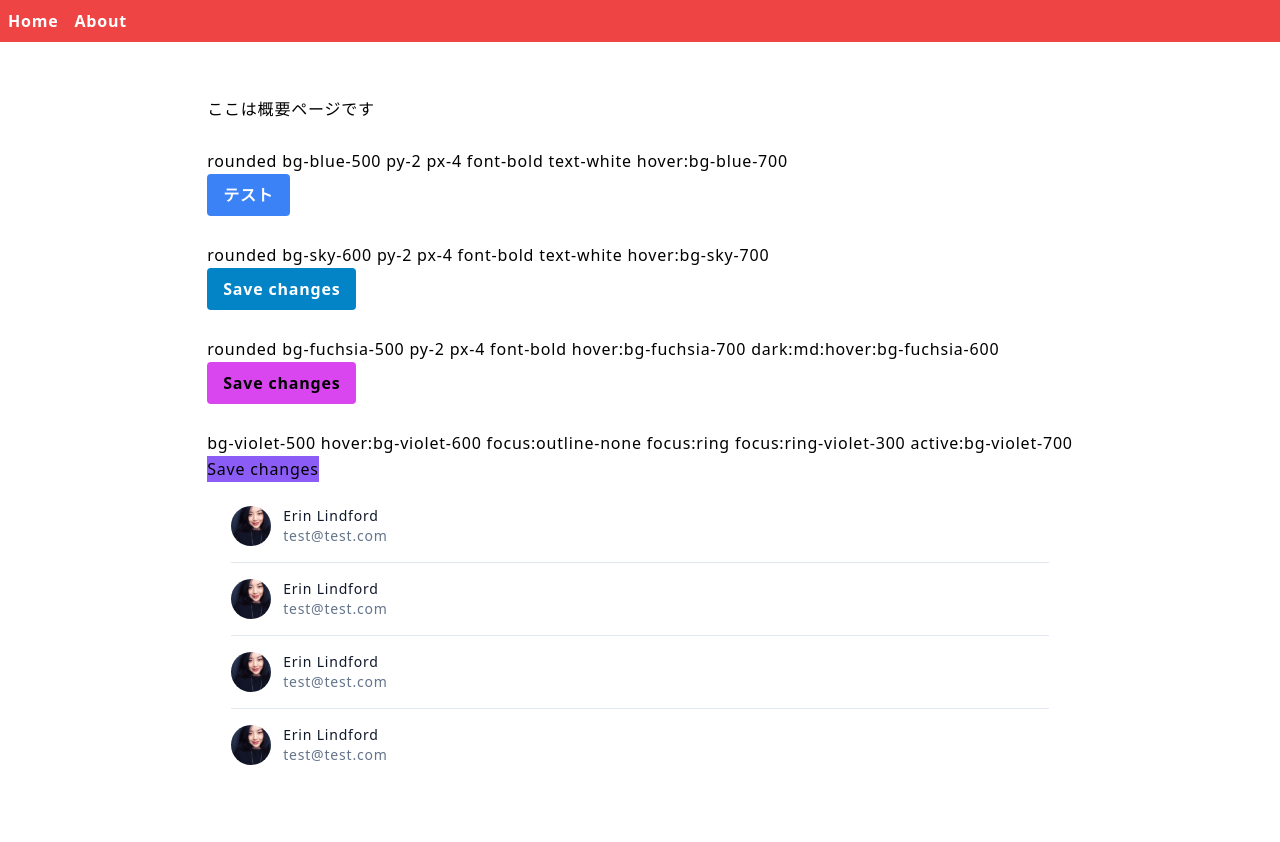
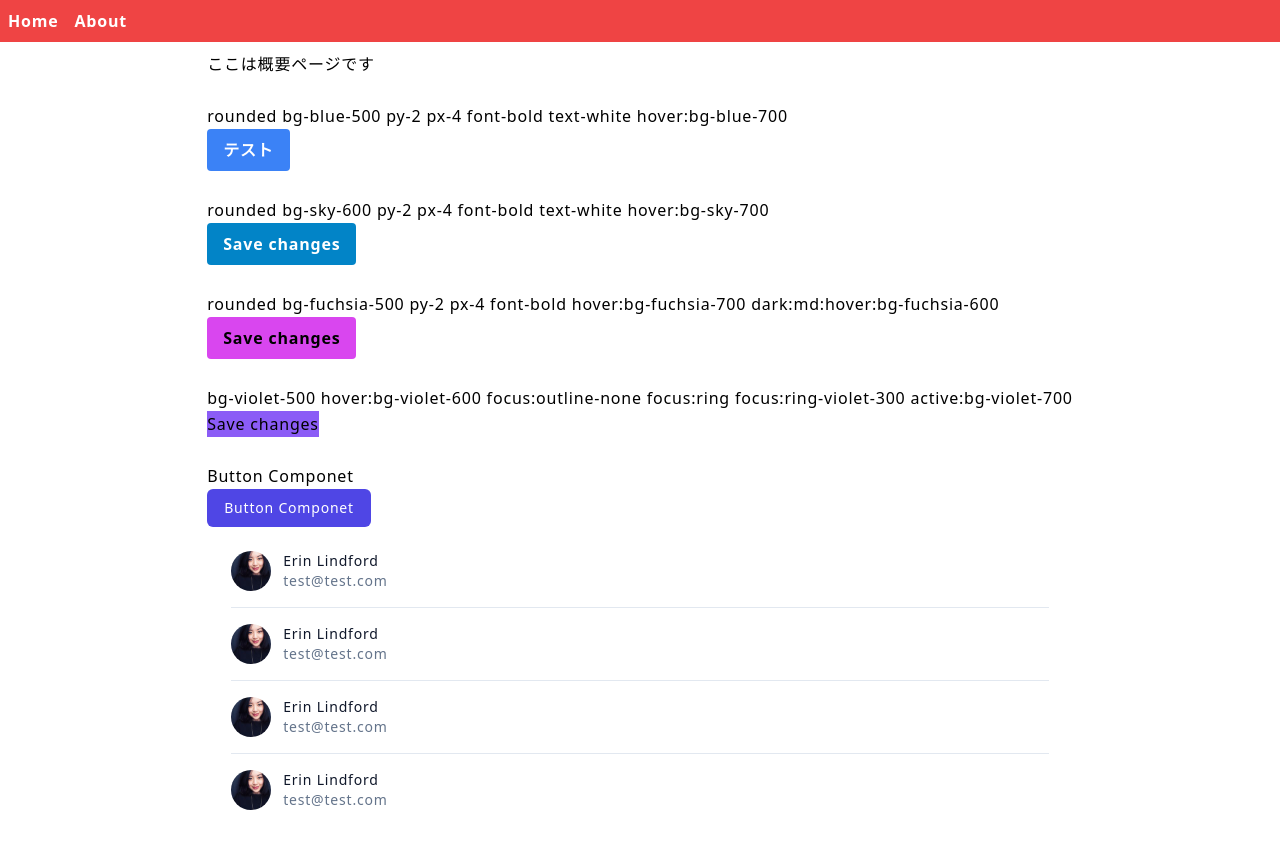
Before and after one commit to kanta13jp1/nextjs-type, a Next.js app: page /about in a window 1280 px wide. Built offline with nearby package versions, Linux system fonts and the light colour scheme.

Commit message:
Button Component

```diff
--- /dev/null
+++ b/src/components/atoms/button.tsx
@@ -0,0 +1,101 @@
+import _ from 'lodash';
+
+type Map = {
+  key: string;
+  class: string[];
+};
+
+const ColorSetting: Map[] = [
+  {
+    key: 'primary',
+    class: [
+      'text-white',
+      'bg-indigo-600',
+      'hover:bg-indigo-700',
+      'focus:ring-indigo-500',
+      'border-transparent',
+      'primary-button',
+    ],
+  },
+  {
+    key: 'default',
+    class: [
+      'text-gray-700',
+      'bg-white',
+      'hover:bg-gray-100',
+      'focus:ring-indigo-500',
+      'border-gray-300',
+      'default-button',
+    ],
+  },
+  {
+    key: 'danger',
+    class: [
+      'text-white',
+      'bg-red-600',
+      'hover:bg-red-700',
+      'focus:ring-red-500',
+      'border-transparent',
+      'danger-button',
+    ],
+  },
+];
+
+const SizeSetting: Map[] = [{ key: 'small', class: ['py-2', 'px-4', 'text-sm'] }];
+
+export const Button = ({
+  children,
+  color = 'default',
+  size = 'small',
+  fullWidth = false,
+  disabled = false,
+  classes = [],
+  onClick,
+}: {
+  children: React.ReactNode;
+  color?: 'default' | 'primary' | 'secondary' | 'danger';
+  size?: 'large' | 'medium' | 'small';
+  fullWidth?: boolean;
+  disabled?: boolean;
+  classes?: string[];
+  onClick?: (event: any) => void;
+}): JSX.Element => {
+  const _color = _.head(
+    ColorSetting.filter((map: Map) => map.key === color).map((map: Map) => map.class),
+  );
+  const _size = _.head(
+    SizeSetting.filter((map: Map) => map.key === size).map((map: Map) => map.class),
+  );
+  const className = [
+    'inline-flex',
+    'justify-center',
+    'rounded-md',
+    'border',
+    'focus:outline-none',
+    'focus:ring-2',
+    'focus:ring-offset-2',
+    ..._color,
+    ..._size,
+    ...classes,
+  ].join(' ');
+
+  const handleSubmit = (event: any) => {
+    console.log(event);
+    if (onClick && !disabled) {
+      onClick(event);
+    }
+  };
+
+  return (
+    <button
+      className={`${className} ${fullWidth ? 'w-full' : ''} ${
+        disabled ? 'opacity-50 cursor-not-allowed' : ''
+      }`}
+      onClick={handleSubmit}
+    >
+      {children}
+    </button>
+  );
+};
+
+export default Button;
--- a/src/pages/about.tsx
+++ b/src/pages/about.tsx
@@ -1,4 +1,6 @@
 import Head from 'next/head';
+
+import Button from '@/components/atoms/button';
 
 import type { NextPage } from 'next';
 
@@ -43,7 +45,12 @@ const About: NextPage = () => {
         <button className="bg-violet-500 hover:bg-violet-600 focus:outline-none focus:ring focus:ring-violet-300 active:bg-violet-700">
           Save changes
         </button>
-
+        <br />
+        <br />
+        <h2 className="decoration-sky-500">Button Componet</h2>
+        <Button color={'primary'} fullWidth={false} disabled={false}>
+          Button Componet
+        </Button>
         <ul role="list" className="divide-y divide-slate-200 p-6">
           <li className="flex py-4 first:pt-0 last:pb-0">
             <img className="h-10 w-10 rounded-full" src="/img/erin-lindford.jpg" alt="" />
```
